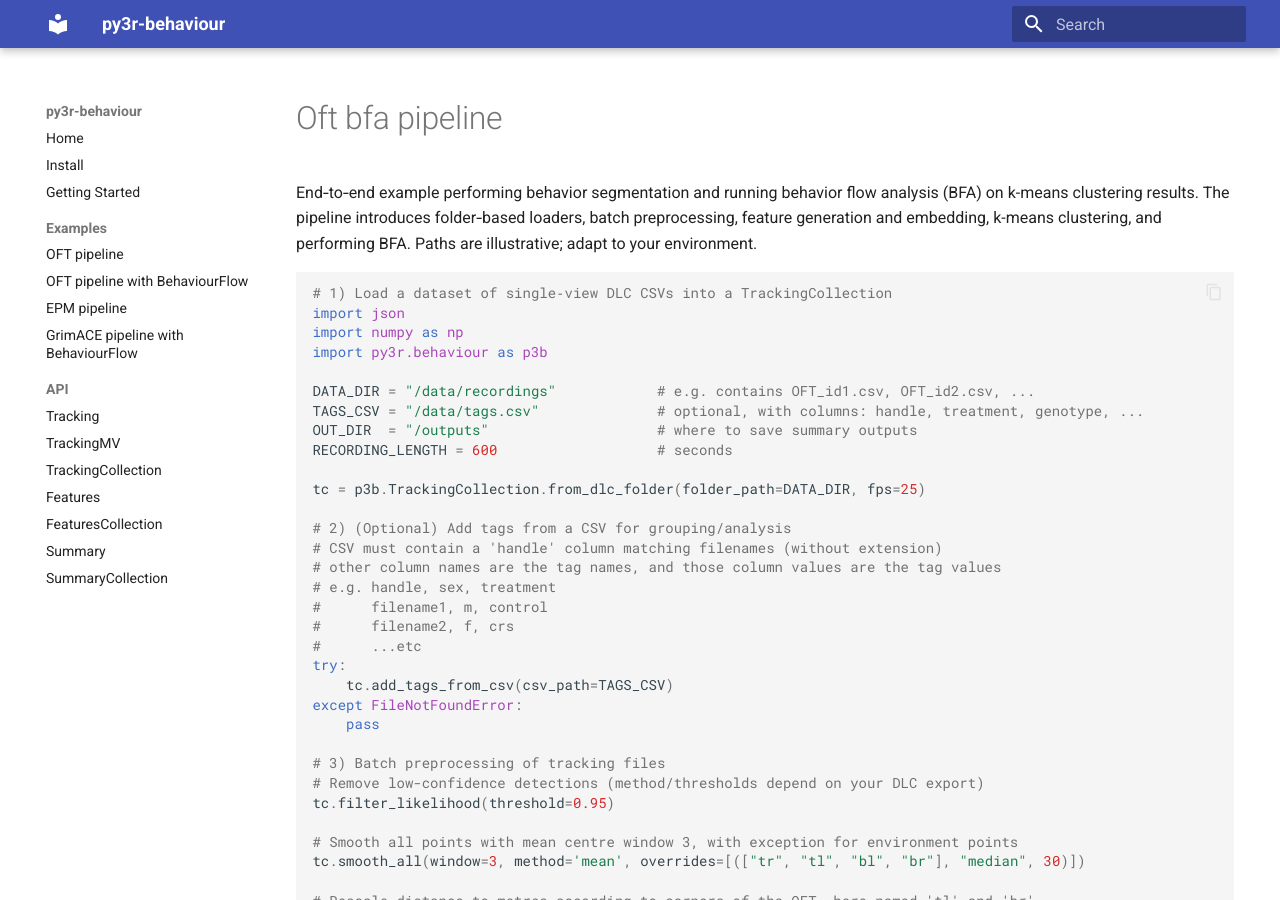
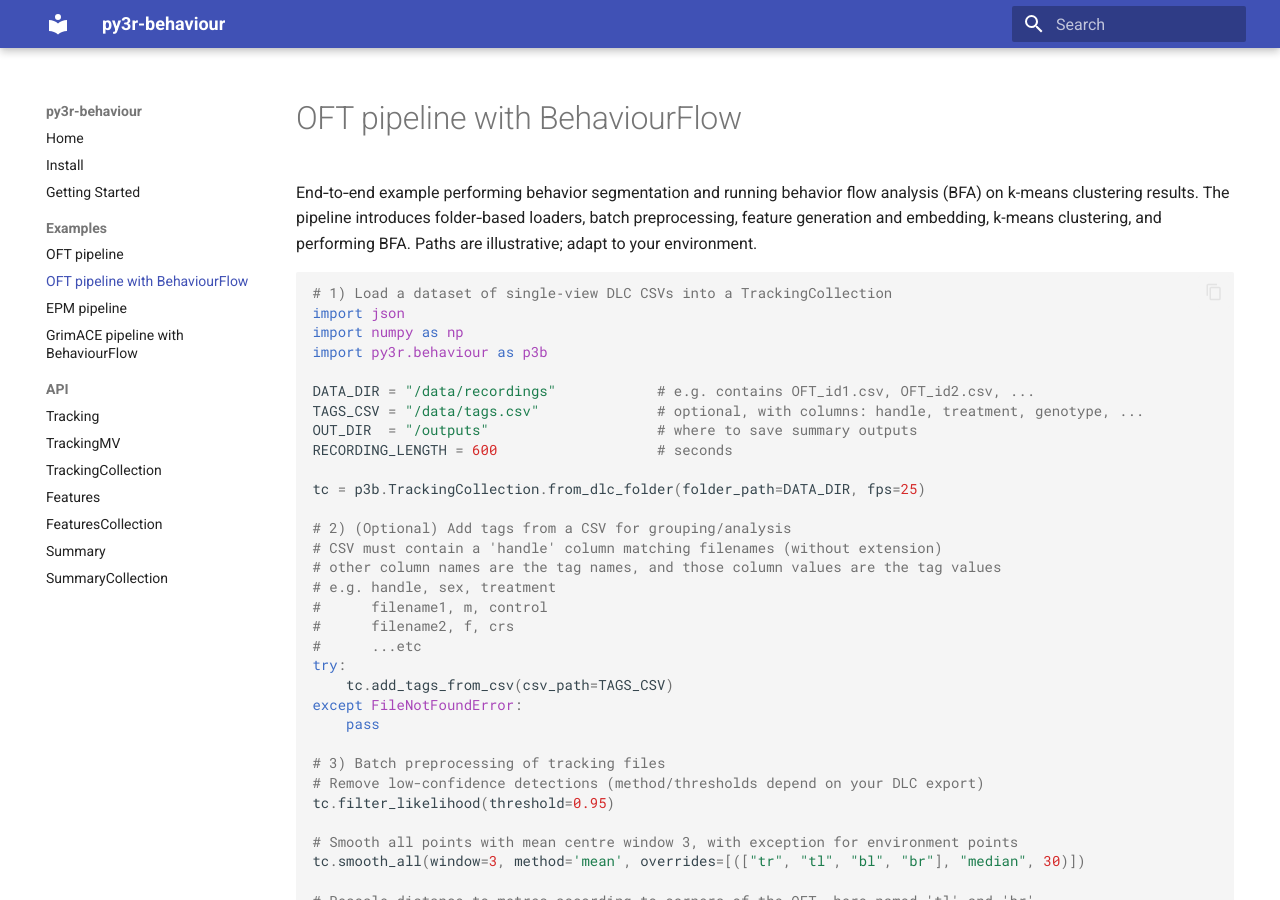
Before and after one commit to ETHZ-INS/py3r_behaviour, an MkDocs documentation site: the page built from docs/examples/oft_bfa_pipeline.md, in a window 1280 px wide and 900 px high. Built offline with MkDocs 1.6.1 and Material for MkDocs 9.7.7, drawn with Linux system fonts in a browser that asks for light colours; some of the changed lines change nothing that is shown.

Commit message:
Update mkdocs.yml

```diff
--- a/mkdocs.yml
+++ b/mkdocs.yml
@@ -19,7 +19,7 @@ nav:
   - Getting Started: getting_started.md
   - Examples:
     - OFT pipeline: examples/oft_pipeline.md
-    - OFT pipeline with BehaviourFlow: examples/oft_pipeline_behaviourflow.md
+    - OFT pipeline with BehaviourFlow: examples/oft_bfa_pipeline.md
     - EPM pipeline: examples/epm_pipeline.md
     - GrimACE pipeline with BehaviourFlow: examples/grimace_pipeline_behaviourflow.md
   - API:
```
